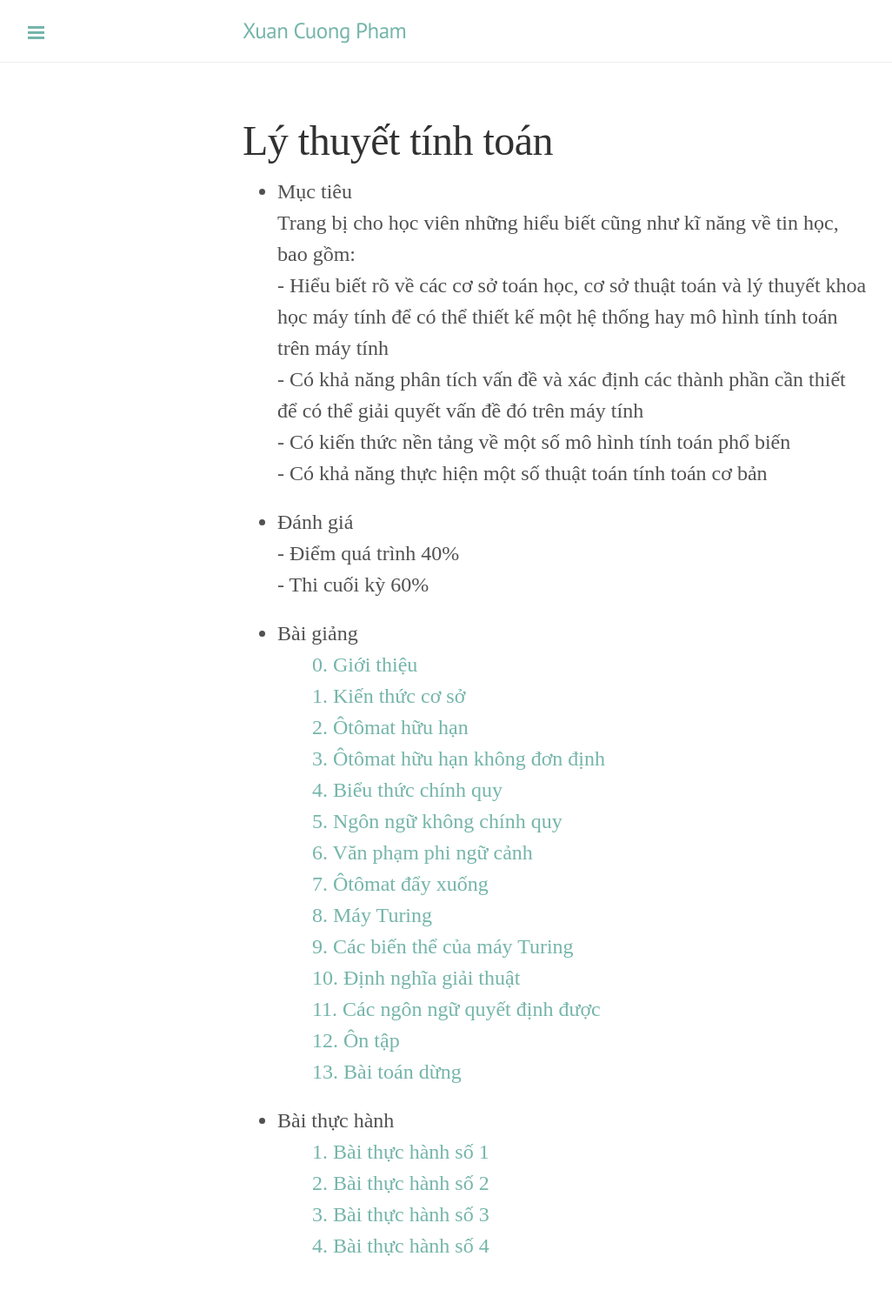
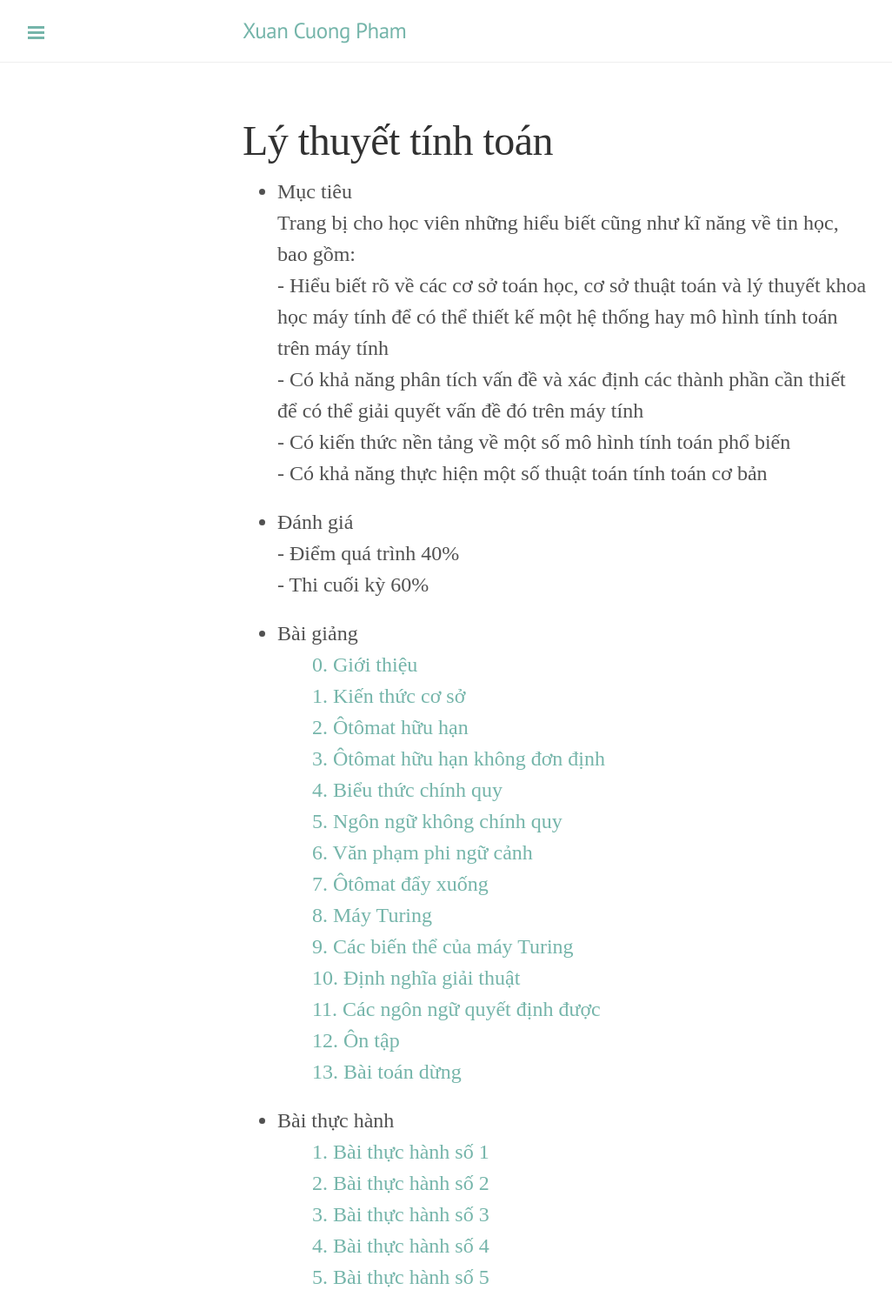
Before and after one commit to villahp/villahp.github.io, a Jekyll site: the page built from teaching/lttt.html, in a window 1280 px wide. Shown: the whole page at 87% size, without its empty margins (1-1027 px from the left). Built offline with Jekyll 4.4.1, drawn with Linux system fonts in a browser that asks for light colours; Markdown is read by kramdown in place of the engine named in the settings; before the commit the page ends 1470 px from its top, so only the background shows below that.

Commit message:
update practice 5 ToC

```diff
--- a/teaching/lttt.html
+++ b/teaching/lttt.html
@@ -45,6 +45,7 @@ mô hình tính toán trên máy tính </br>
 		<li> <a href="/download/LTTT/Practice/TH 2.pdf">2. Bài thực hành số 2</a>
 		<li> <a href="/download/LTTT/Practice/TH 3.pdf">3. Bài thực hành số 3</a>
 		<li> <a href="/download/LTTT/Practice/TH 4.pdf">4. Bài thực hành số 4</a>
+		<li> <a href="/download/LTTT/Practice/TH 5.pdf">5. Bài thực hành số 5</a>
 	</ul>
 
 </ul>
```
Also changed, not shown: 1 other file.
